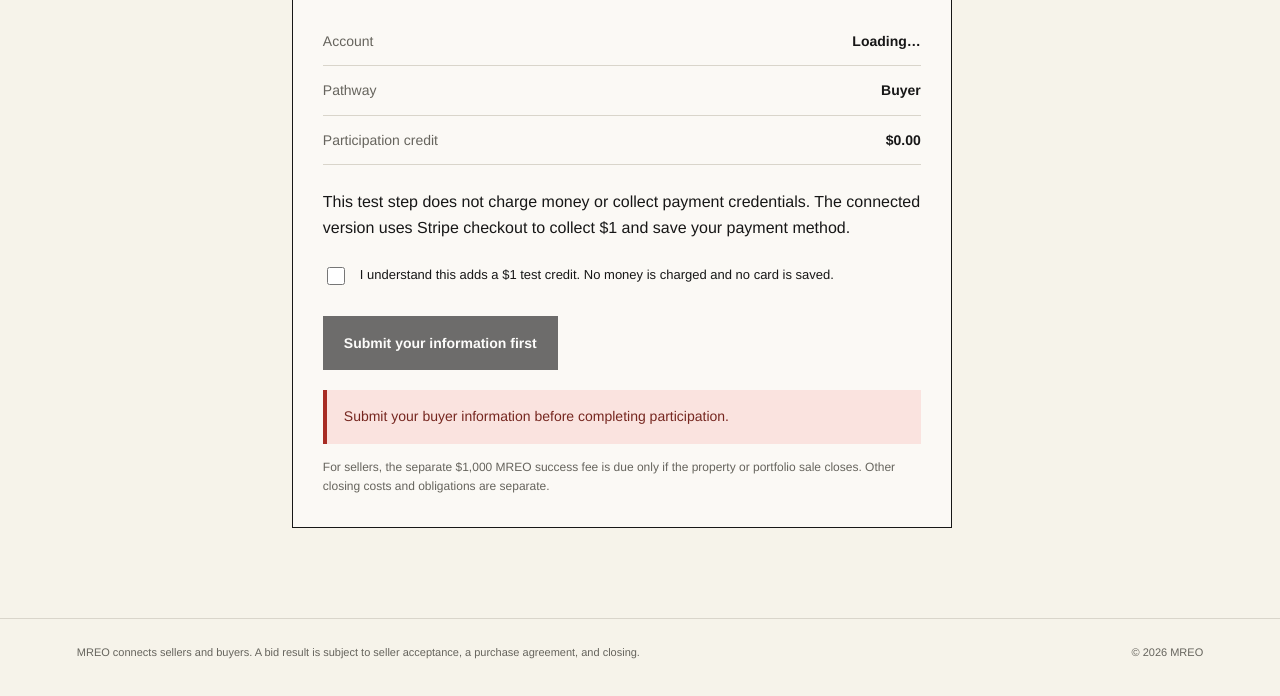
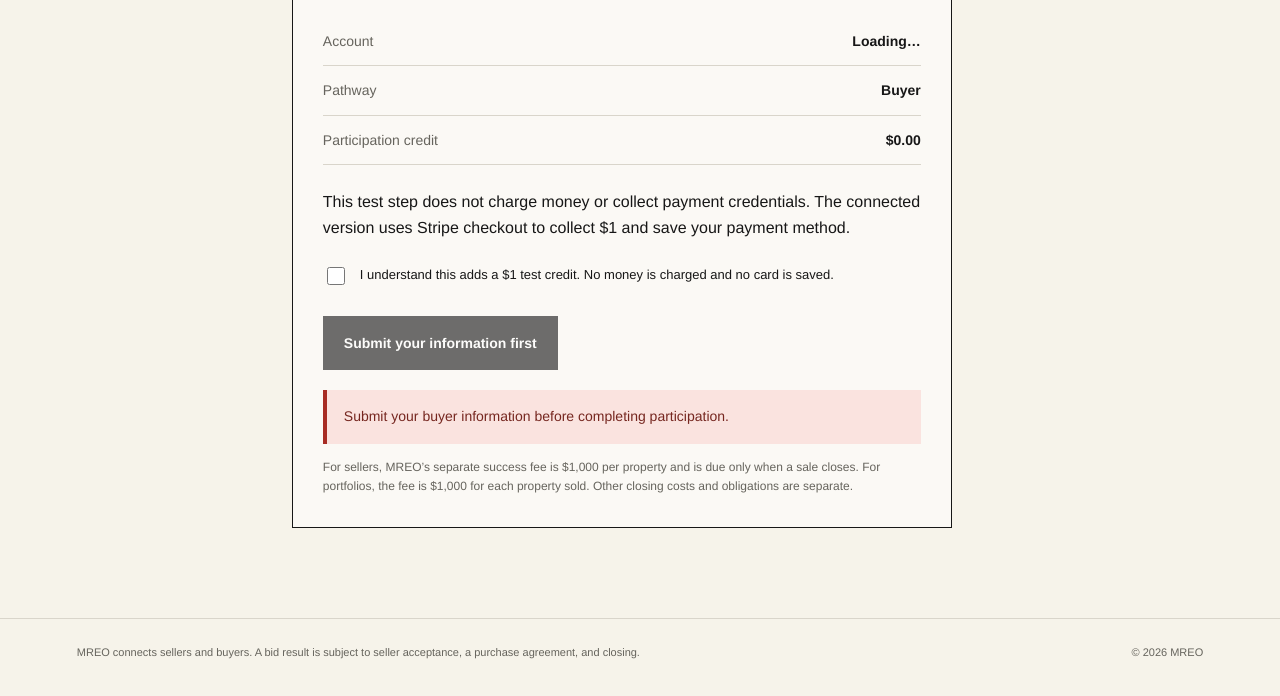
Before and after one commit to PrototypeVersions/MREO_BuySellProperty, a website: page payment.html in a window 1280 px wide. Shown: the part 671-1367 px from the top of the page. Drawn offline with Linux system fonts and the light colour scheme.

Commit message:
Clarify per-property seller success fee on payment page

```diff
--- a/payment.html
+++ b/payment.html
@@ -6,4 +6,4 @@
 <p id="payment-explanation">Payment details are collected by Stripe when connected. MREO does not collect or store your full card number.</p>
 <div id="payment-consent-row" class="checkbox-field"><input type="checkbox" id="payment-consent"><label for="payment-consent" id="payment-consent-label">I authorize the $1 payment and consent to saving my payment method with Stripe for future payments that I approve.</label></div>
 <div class="form-actions"><button class="primary-button" id="payment-submit" type="button" disabled>Loading account…</button></div><p id="payment-message" class="form-message" role="status" hidden></p>
-<p class="field-note">For sellers, the separate $1,000 MREO success fee is due only if the property or portfolio sale closes. Other closing costs and obligations are separate.</p></section></main><footer class="site-footer"><p>MREO connects sellers and buyers. A bid result is subject to seller acceptance, a purchase agreement, and closing.</p><p>&copy; <span id="current-year">2026</span> MREO</p></footer><script src="mreo-config.js"></script><script src="auction-core.js?v=20260914-blind-auction"></script><script src="mreo-service.js?v=20260914-blind-auction"></script><script src="app.js"></script><script src="mreo-ui.js?v=20260914-blind-auction"></script></body></html>
+<p class="field-note">For sellers, MREO’s separate success fee is $1,000 per property and is due only when a sale closes. For portfolios, the fee is $1,000 for each property sold. Other closing costs and obligations are separate.</p></section></main><footer class="site-footer"><p>MREO connects sellers and buyers. A bid result is subject to seller acceptance, a purchase agreement, and closing.</p><p>&copy; <span id="current-year">2026</span> MREO</p></footer><script src="mreo-config.js"></script><script src="auction-core.js?v=20260914-blind-auction"></script><script src="mreo-service.js?v=20260914-blind-auction"></script><script src="app.js"></script><script src="mreo-ui.js?v=20260914-blind-auction"></script></body></html>
```
